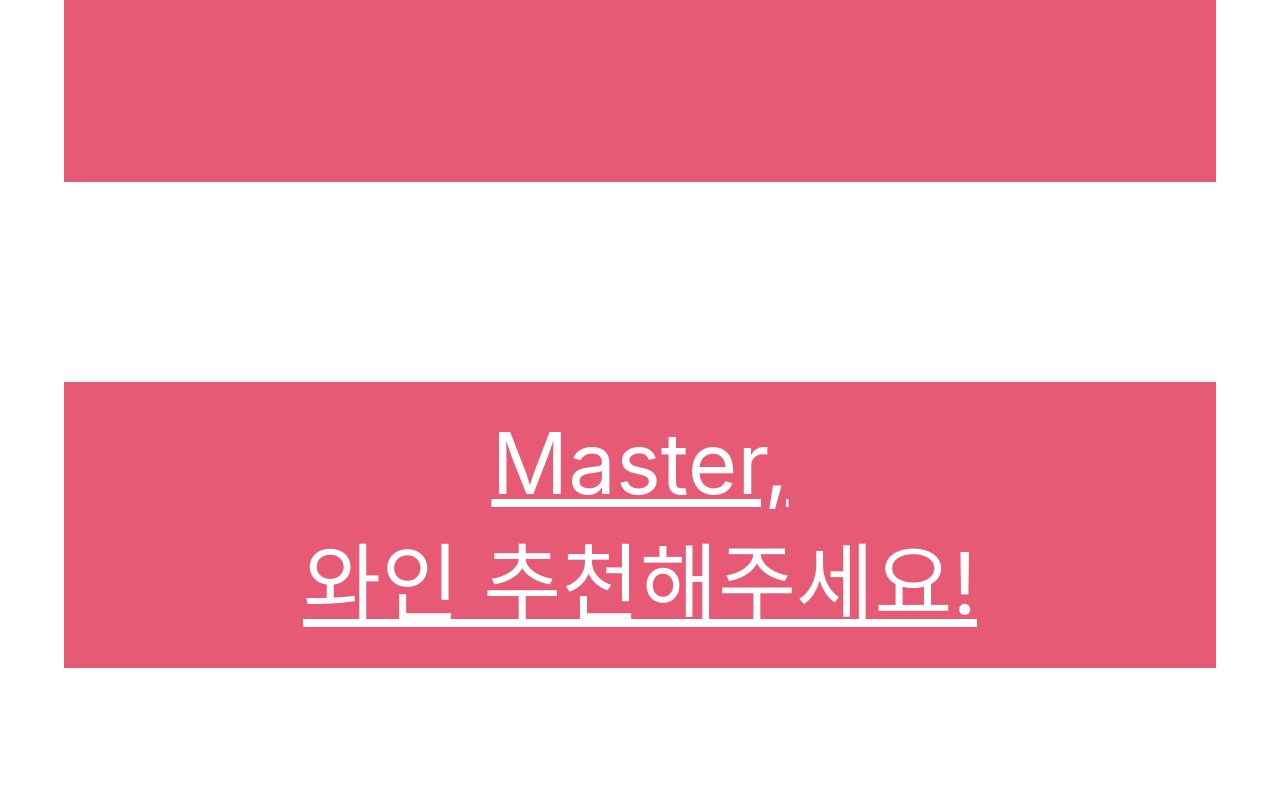
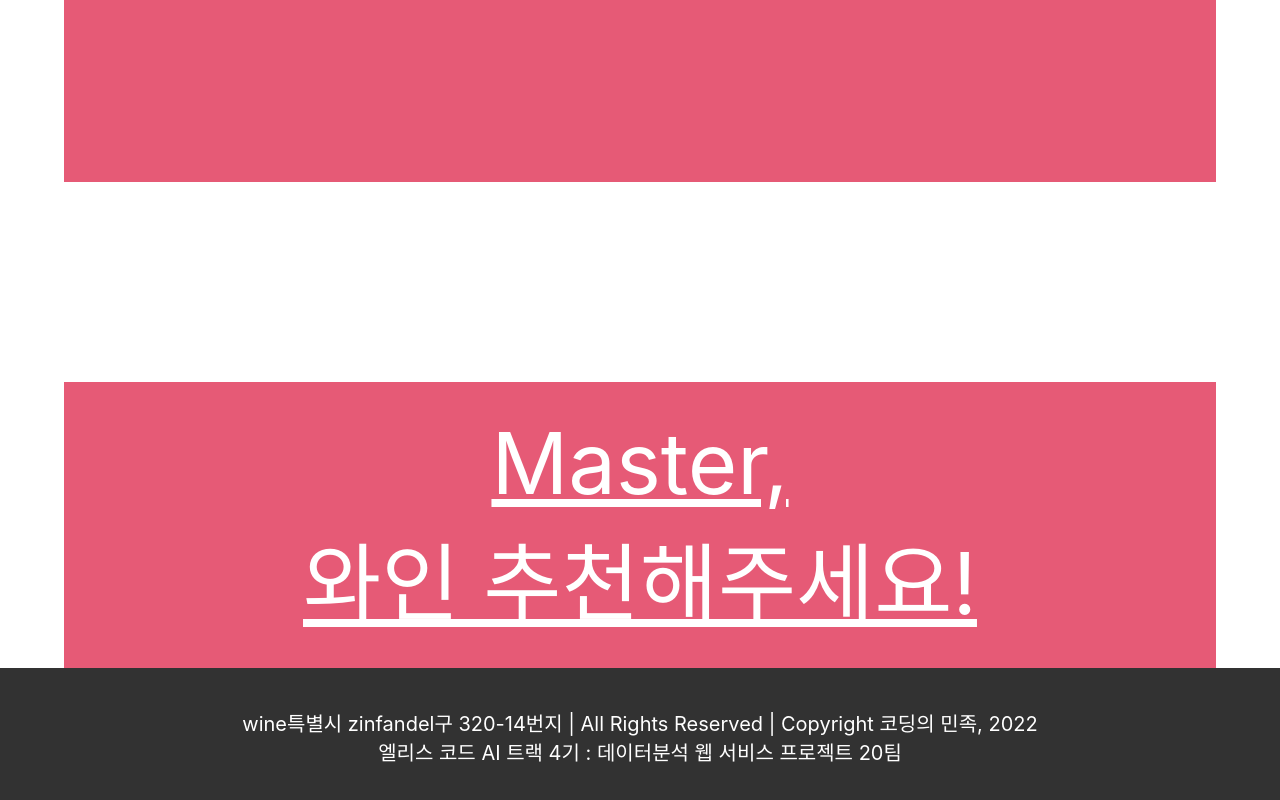
Before and after one commit to hosahn/Elice-Projects-Two, a React (Create React App) app in the folder front/: page / in a window 1280 px wide. Shown: the part 1220-2020 px from the top of the page. Before the commit the page ends 1888 px from the top, so only its background shows below. Built offline with nearby package versions, Linux system fonts and the light colour scheme; no server answers.

Commit message:
Create footer

```diff
--- /dev/null
+++ b/front/src/components/Footer.js
@@ -0,0 +1,22 @@
+import { Box } from "@mui/material";
+import React from "react";
+
+export default function Footer() {
+  return (
+    <Box
+      sx={{
+        flexGrow: 1,
+        backgroundColor: "rgb(50, 50, 50)",
+        color: "#FFF",
+        padding: "40px 0",
+        textAlign: "center",
+        fontSize: "20px",
+      }}
+    >
+      wine특별시 zinfandel구 320-14번지 | All Rights Reserved | Copyright 코딩의
+      민족, 2022
+      <br />
+      엘리스 코드 AI 트랙 4기 : 데이터분석 웹 서비스 프로젝트 20팀
+    </Box>
+  );
+}
--- a/front/src/pages/IndexPage.js
+++ b/front/src/pages/IndexPage.js
@@ -1,6 +1,7 @@
 import Header from "../components/Header";
 import * as React from "react";
 import { Link } from "@mui/material";
+import Footer from "../components/Footer";
 
 export default function IndexPage() {
   return (
@@ -58,6 +59,8 @@ export default function IndexPage() {
           </Link>
         </span>
       </div>
+
+      <Footer />
     </>
   );
 }
```
